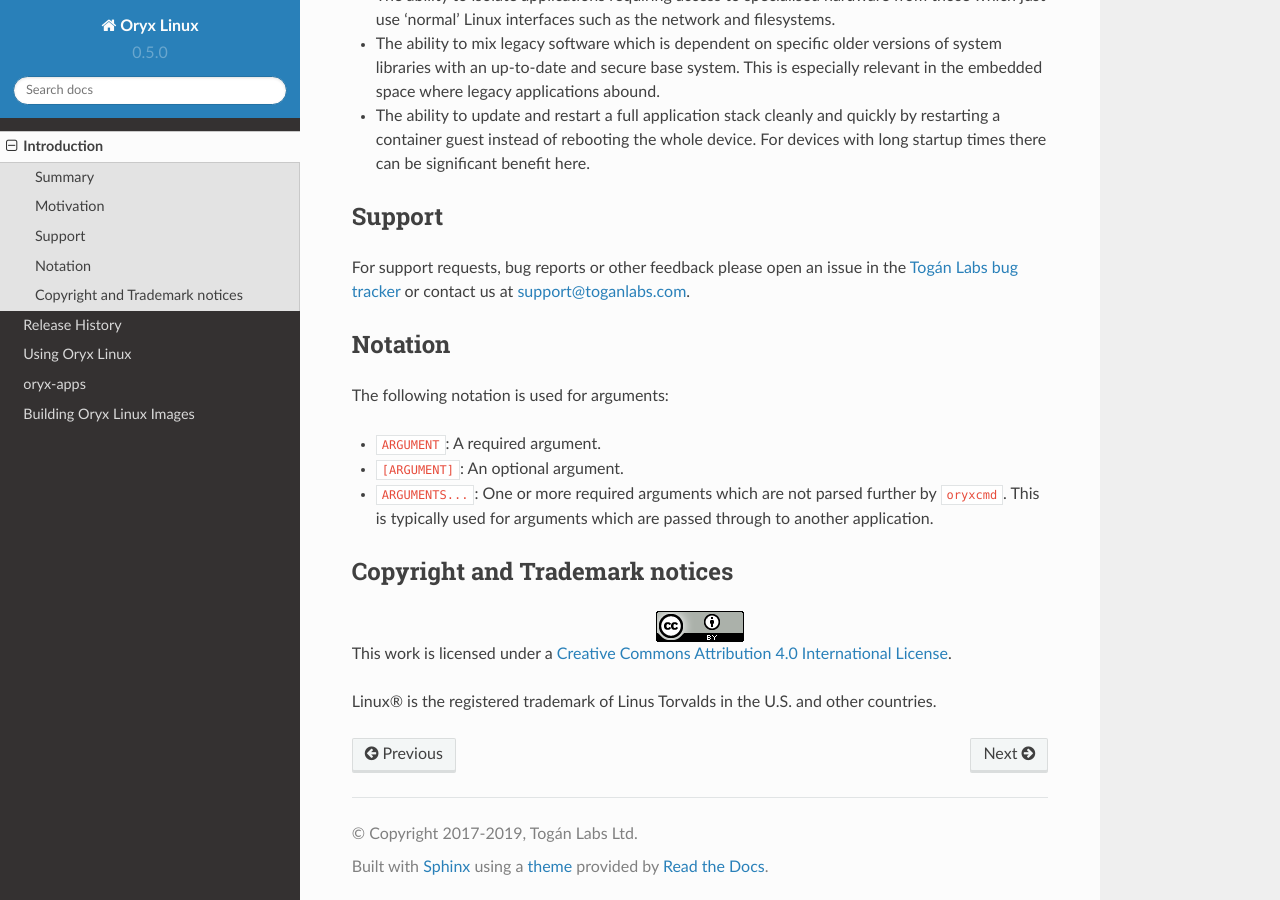
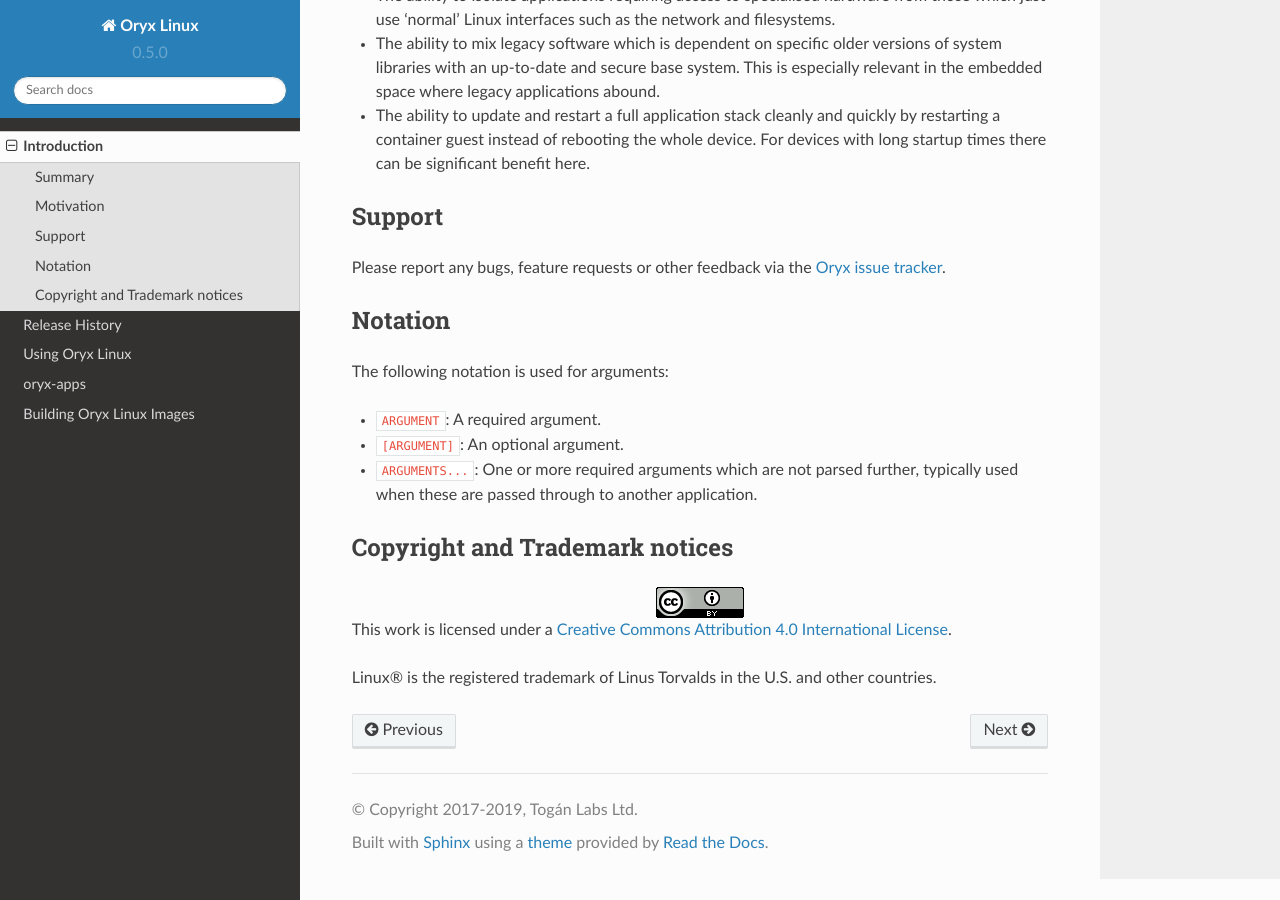
Before and after one commit to NetworkGradeLinux/mion, a Sphinx documentation site: the page built from docs/intro.rst, in a window 1280 px wide and 900 px high, scrolled down 938 px. Built offline with Sphinx 7.4.7 and the Read the Docs theme 2.0.0, drawn with Linux system fonts in a browser that asks for light colours.

Commit message:
docs: Minor updates to intro
Signed-off-by: Paul Barker <pbarker@oryx-linux.org>

```diff
--- a/docs/intro.rst
+++ b/docs/intro.rst
@@ -54,9 +54,8 @@
 Support
 =======
 
-For support requests, bug reports or other feedback please open an issue in the
-`Togán Labs bug tracker <https://bugs.toganlabs.com/>`_ or contact us at
-`support@toganlabs.com <support@toganlabs.com>`_.
+Please report any bugs, feature requests or other feedback via the
+`Oryx issue tracker <https://gitlab.com/groups/oryx/-/issues>`_.
 
 Notation
 ========
@@ -68,8 +67,8 @@
 * ``[ARGUMENT]``: An optional argument.
 
 * ``ARGUMENTS...``: One or more required arguments which are not parsed
-  further by ``oryxcmd``. This is typically used for arguments which are
-  passed through to another application.
+  further, typically used when these are passed through to another
+  application.
 
 Copyright and Trademark notices
 ===============================
```
